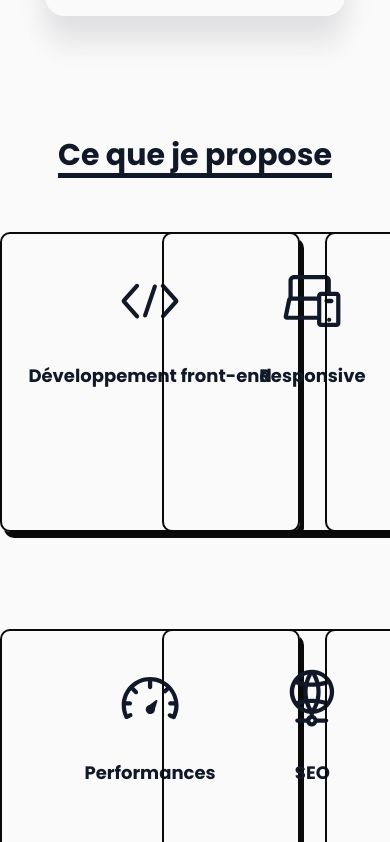
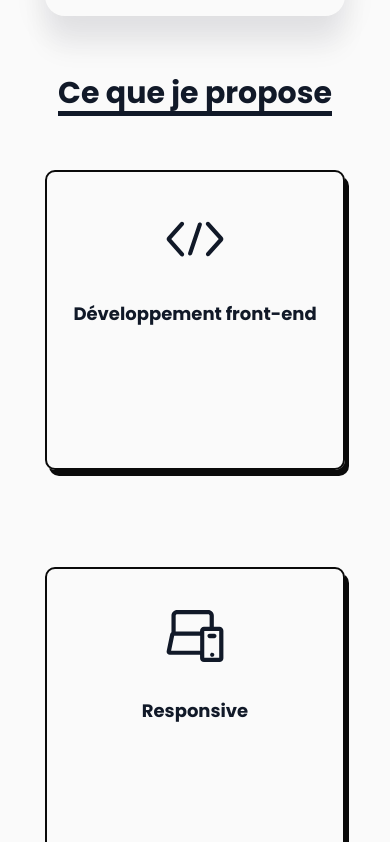
Before and after one commit to Drack0r/Portfolio, a Next.js app: page / in a window 390 px wide. Shown: the part 3742-4584 px from the top of the page. Built offline with nearby package versions, Linux system fonts and the light colour scheme.

Commit message:
style(services): improve responsive layout
- Update section spacing for mobile and desktop
- Replace 3-column grid with vertical stack on small screens
- Restore grid layout for large screens
- Ensure consistent alignment and spacing across breakpoints

```diff
--- a/src/components/sections/ServicesSection/ServicesSection.jsx
+++ b/src/components/sections/ServicesSection/ServicesSection.jsx
@@ -3,11 +3,14 @@ import servicesData from "@/data/services.json";
 
 function ServicesSection() {
   return (
-    <section className="mt-30 scroll-mt-35" id="services">
+    <section
+      className="mt-10 scroll-mt-22 lg:mt-30 lg:scroll-mt-35"
+      id="services"
+    >
       <Title className="mx-auto mb-14.5">Ce que je propose</Title>
 
       {/* ServiceCard container */}
-      <div className="mx-auto mb-14.5 grid w-fit grid-cols-3 gap-24.25">
+      <div className="mx-auto mb-14.5 flex w-fit flex-col gap-24.25 lg:grid lg:grid-cols-3">
         {servicesData.map((service) => (
           <ServiceCard key={service.id} service={service} />
         ))}
```
